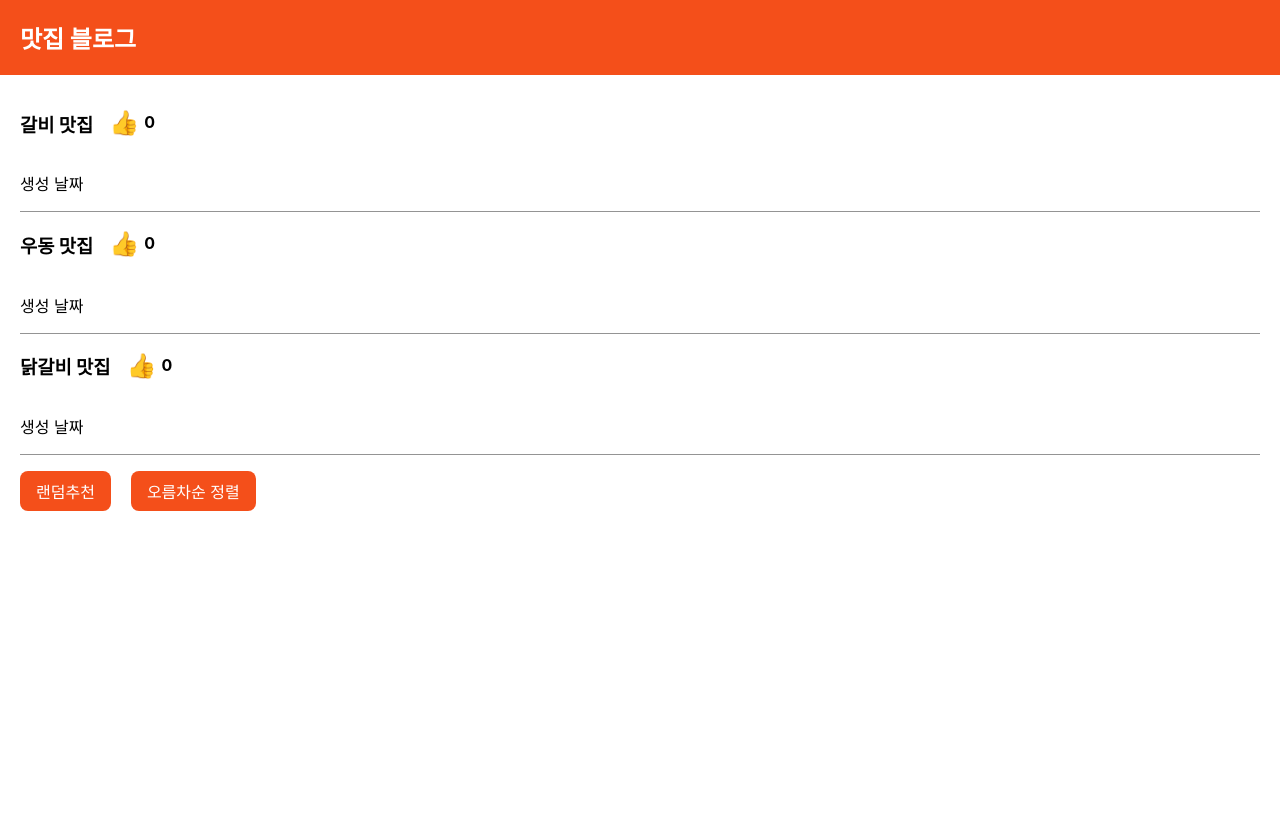
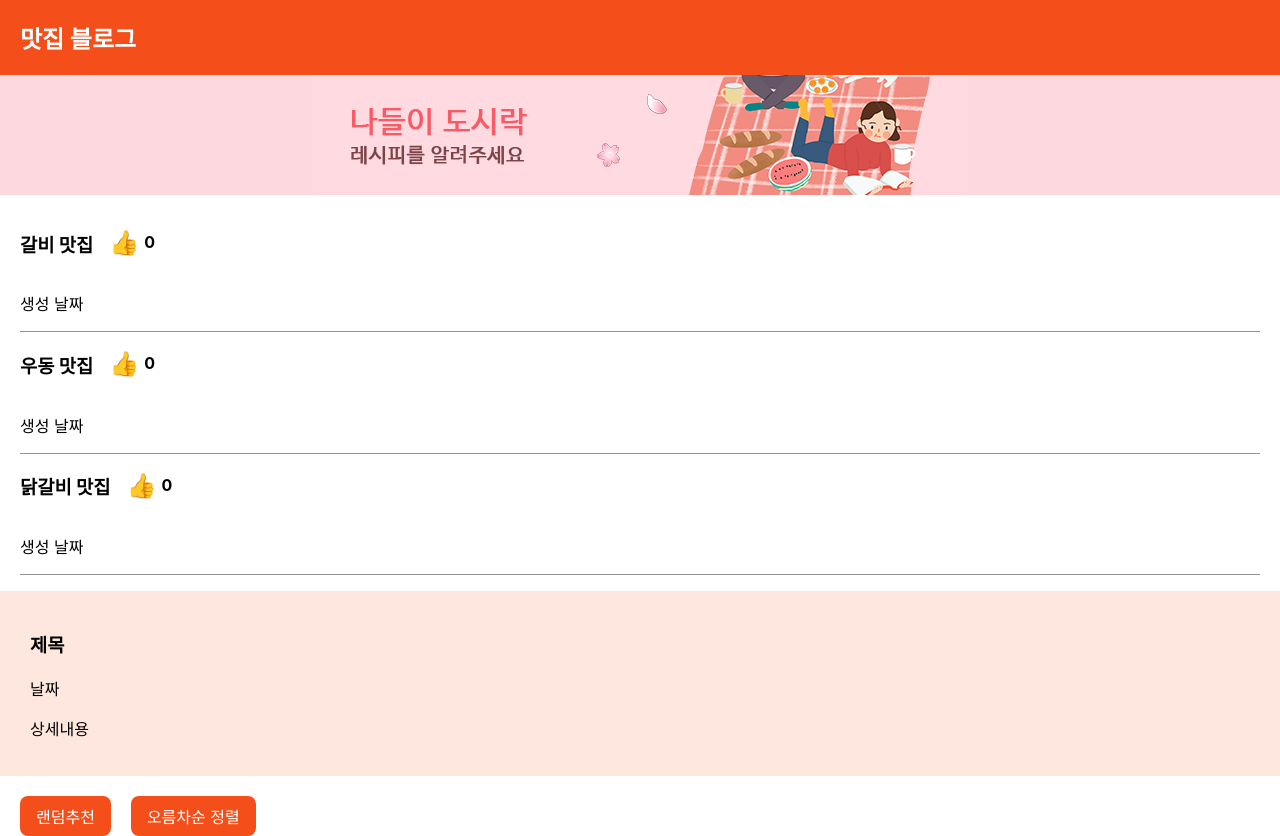
Before and after one commit to robbeca-code/Basic-React, a React (Create React App) app: page / in a window 1280 px wide. Before the commit the page ends 800 px from the top, so only its background shows below. Built offline with nearby package versions, Linux system fonts and the light colour scheme.

Commit message:
Created components and added image files

```diff
--- a/src/App.css
+++ b/src/App.css
@@ -40,6 +40,23 @@
   padding: 0.5rem 1rem;
   border-radius: 8px;
   color: #fff;
+}
+
+.modal {
+  padding: 20px 30px;
+  margin-bottom: 20px;
+  background-color: #f4511a23;
+  text-align: left;
+}
+
+.banner {
+  width: 100%;
+  background-color: #FDD8DF;
+}
+
+.banner > img {
+  display: block;
+  margin: 0 auto;
 }
 
 .App-logo {
--- a/src/App.js
+++ b/src/App.js
@@ -1,6 +1,7 @@
 import React from 'react';
 import './App.css';
 import { useState } from 'react';
+import event from './assets/event1.png';
 
 function App() {
   let [title, setTitle] = useState(['갈비 맛집', '우동 맛집', '닭갈비 맛집']);
@@ -12,6 +13,7 @@ function App() {
       <nav className="orange-nav">
         <h1>맛집 블로그</h1>
       </nav>
+      <Banner/>
       <ol className="blog-list">
         <li>
           <div className="list-header">
@@ -51,6 +53,7 @@ function App() {
           <p>생성 날짜</p>
         </li>
       </ol>
+      <Modal/>
 
       <button type="button" className="btn random-btn" onClick={()=>{
           let copyTitle = [...title];
@@ -71,4 +74,21 @@ function App() {
   );
 }
 
+function Modal() {
+  return(
+      <aside className="modal">
+        <h3>제목</h3>
+        <span>날짜</span>
+        <p>상세내용</p>
+      </aside>
+  );
+}
+
+function Banner() {
+  return(
+    <aside className="banner">
+      <img src={event} alt='Banner'/>
+    </aside>
+  );
+}
 export default App;
```
Also changed, not shown: src/assets/event1.png (added).
